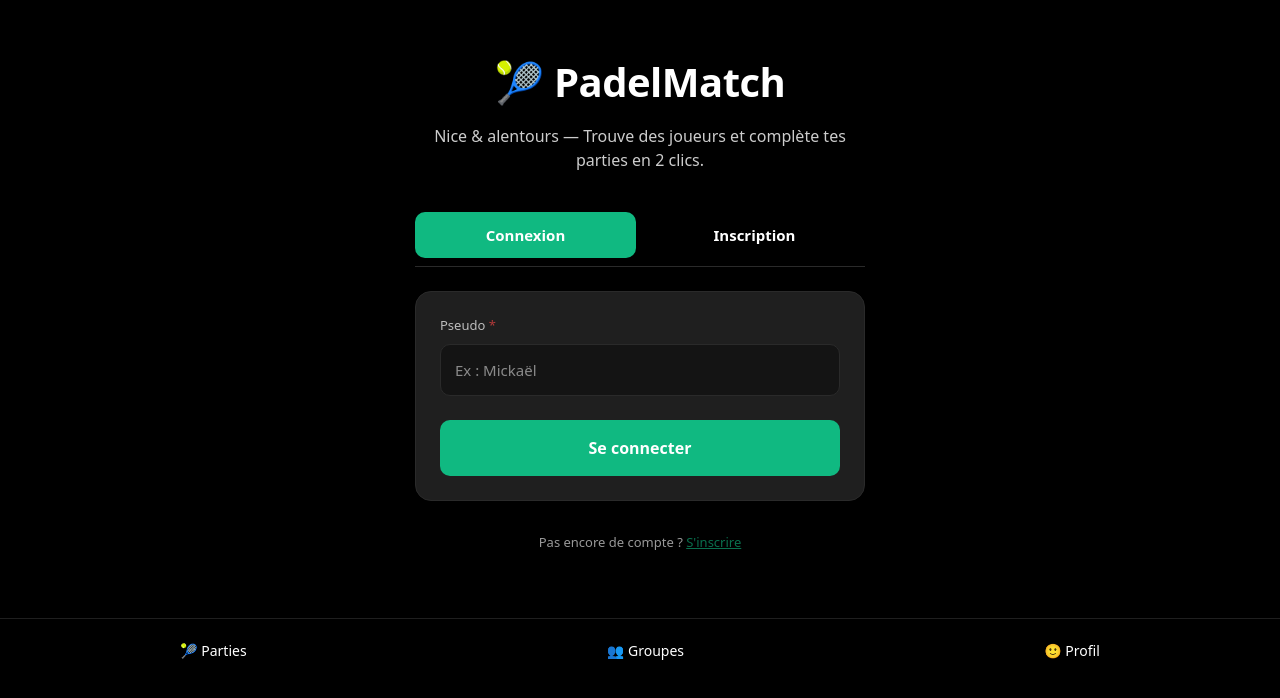
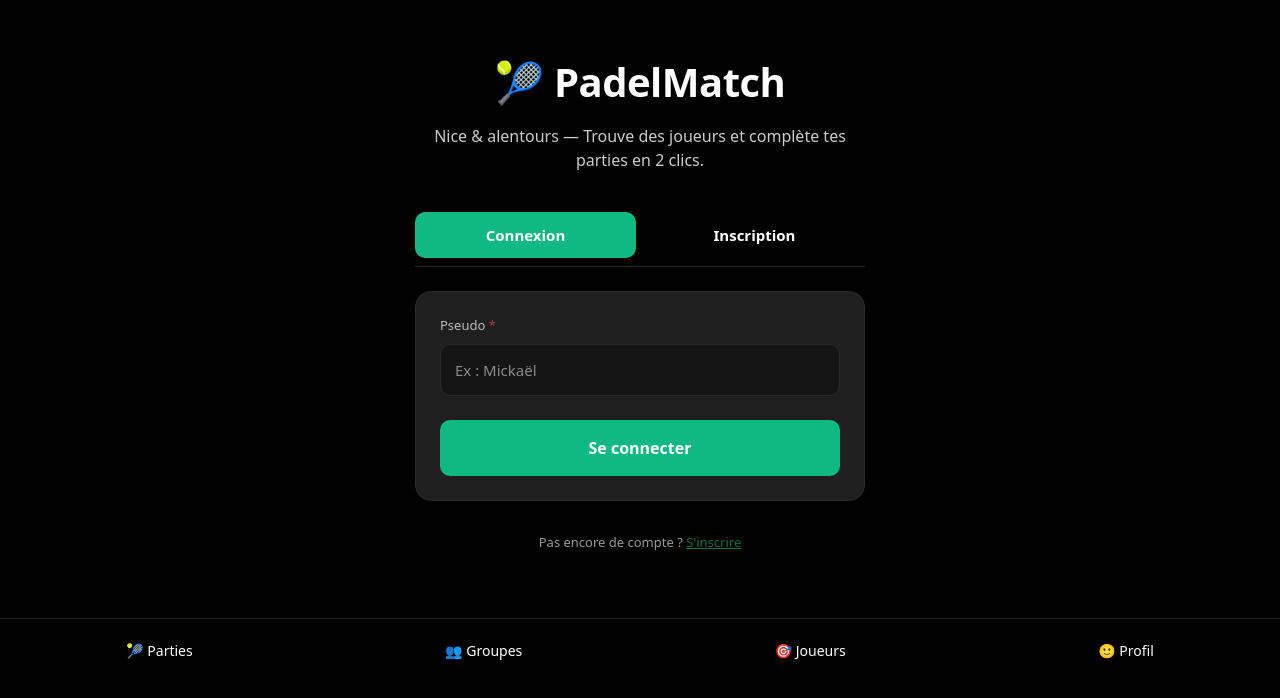
Before and after one commit to mikalopez06100-lab/padelmatch, a Next.js app: page / in a window 1280 px wide. Shown: the part 118-816 px from the top of the page. Built offline with nearby package versions, Linux system fonts and the light colour scheme.

Commit message:
Ajout lien Joueurs dans la navigation

```diff
--- a/app/layout.tsx
+++ b/app/layout.tsx
@@ -59,6 +59,18 @@ export default function RootLayout({
             👥 Groupes
           </Link>
           <Link
+            href="/joueurs"
+            style={{
+              color: "#fff",
+              textDecoration: "none",
+              fontSize: 14,
+              padding: "8px 12px",
+              borderRadius: 8,
+            }}
+          >
+            🎯 Joueurs
+          </Link>
+          <Link
             href="/profil"
             style={{
               color: "#fff",
```
